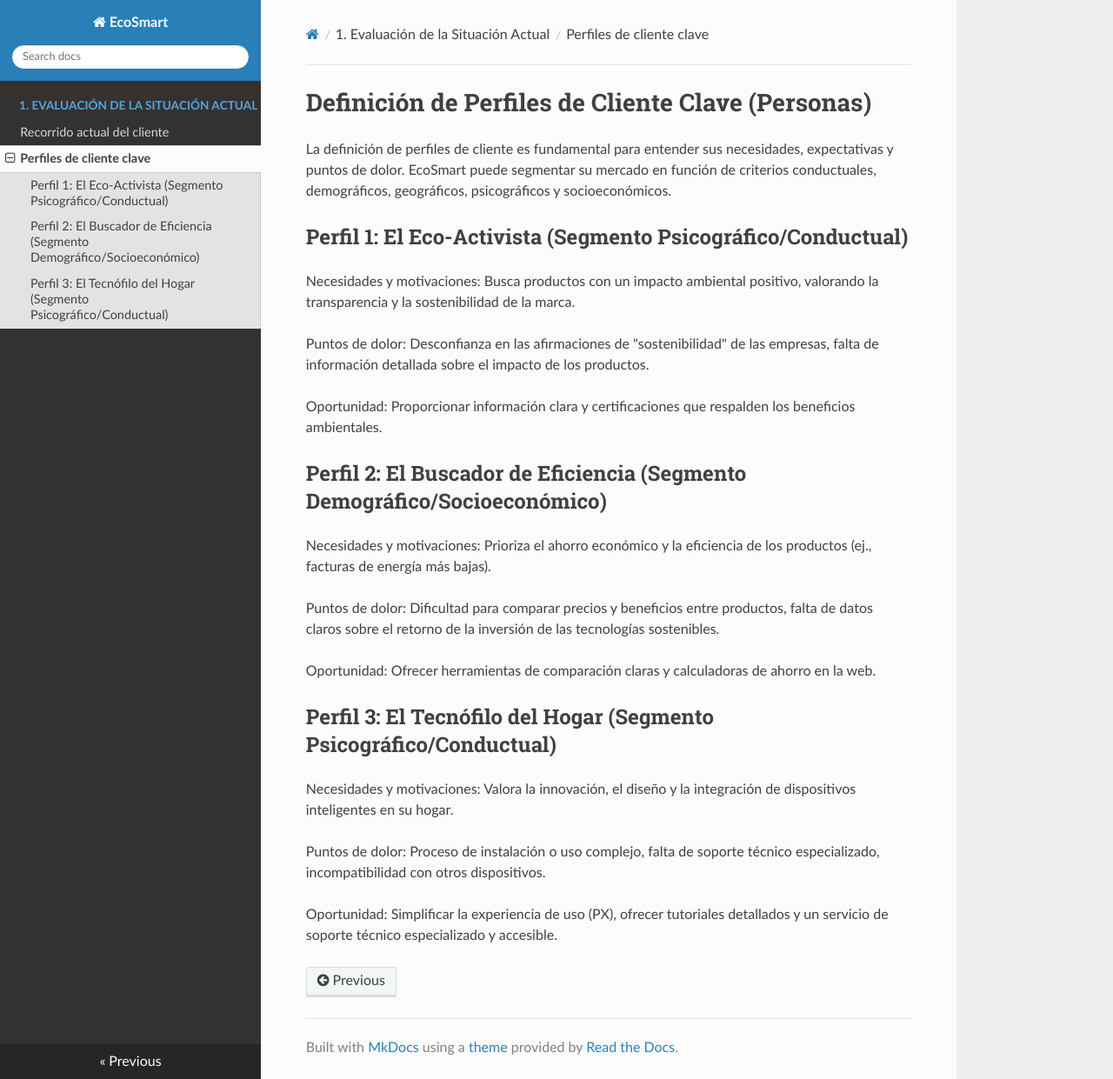
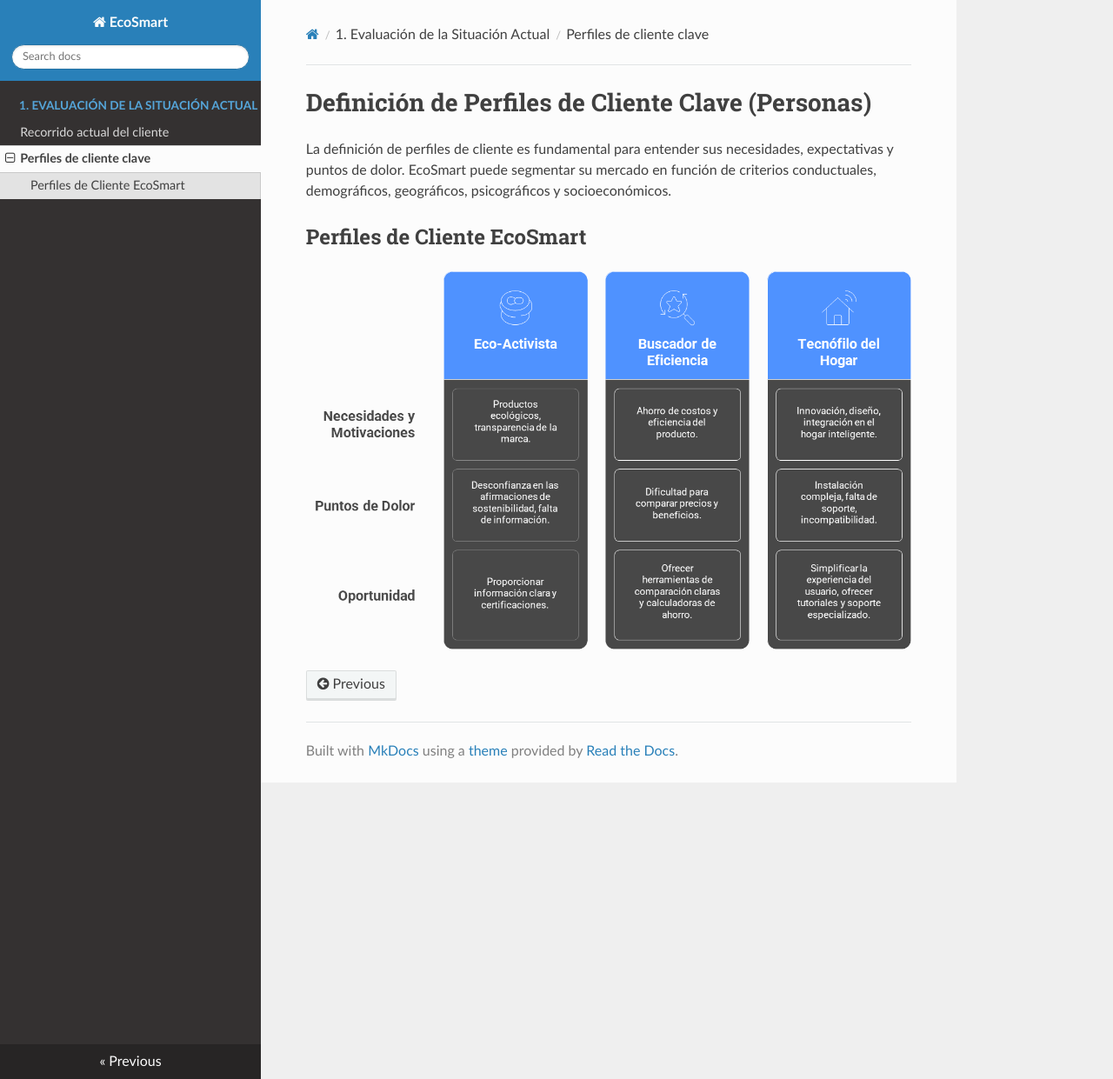
Before and after one commit to EOBS-MIDE/EcoSmart, an MkDocs documentation site: the page built from docs/situacionActual/PerfilCliente.md, in a window 1280 px wide and 1241 px high. Shown: the whole window at 87% size. Built offline with MkDocs 1.6.1, drawn with Linux system fonts in a browser that asks for light colours; nearby versions of some CDN libraries.

Commit message:
Agrego grafico de perfiles clave

```diff
--- a/docs/situacionActual/PerfilCliente.md
+++ b/docs/situacionActual/PerfilCliente.md
@@ -2,34 +2,6 @@
 
 La definición de perfiles de cliente es fundamental para entender sus necesidades, expectativas y puntos de dolor. EcoSmart puede segmentar su mercado en función de criterios conductuales, demográficos, geográficos, psicográficos y socioeconómicos.
 
+## Perfiles de Cliente EcoSmart
 
-## Perfil 1: El Eco-Activista (Segmento Psicográfico/Conductual)
-
-
-Necesidades y motivaciones: Busca productos con un impacto ambiental positivo, valorando la transparencia y la sostenibilidad de la marca.
-
-
-Puntos de dolor: Desconfianza en las afirmaciones de "sostenibilidad" de las empresas, falta de información detallada sobre el impacto de los productos.
-
-Oportunidad: Proporcionar información clara y certificaciones que respalden los beneficios ambientales.
-
-## Perfil 2: El Buscador de Eficiencia (Segmento Demográfico/Socioeconómico)
-
-
-Necesidades y motivaciones: Prioriza el ahorro económico y la eficiencia de los productos (ej., facturas de energía más bajas).
-
-Puntos de dolor: Dificultad para comparar precios y beneficios entre productos, falta de datos claros sobre el retorno de la inversión de las tecnologías sostenibles.
-
-
-Oportunidad: Ofrecer herramientas de comparación claras y calculadoras de ahorro en la web.
-
-
-## Perfil 3: El Tecnófilo del Hogar (Segmento Psicográfico/Conductual)
-
-
-Necesidades y motivaciones: Valora la innovación, el diseño y la integración de dispositivos inteligentes en su hogar.
-
-Puntos de dolor: Proceso de instalación o uso complejo, falta de soporte técnico especializado, incompatibilidad con otros dispositivos.
-
-
-Oportunidad: Simplificar la experiencia de uso (PX), ofrecer tutoriales detallados y un servicio de soporte técnico especializado y accesible.
+![alt text](image-1.png)
```
Also changed, not shown: docs/situacionActual/image-1.png (added).
